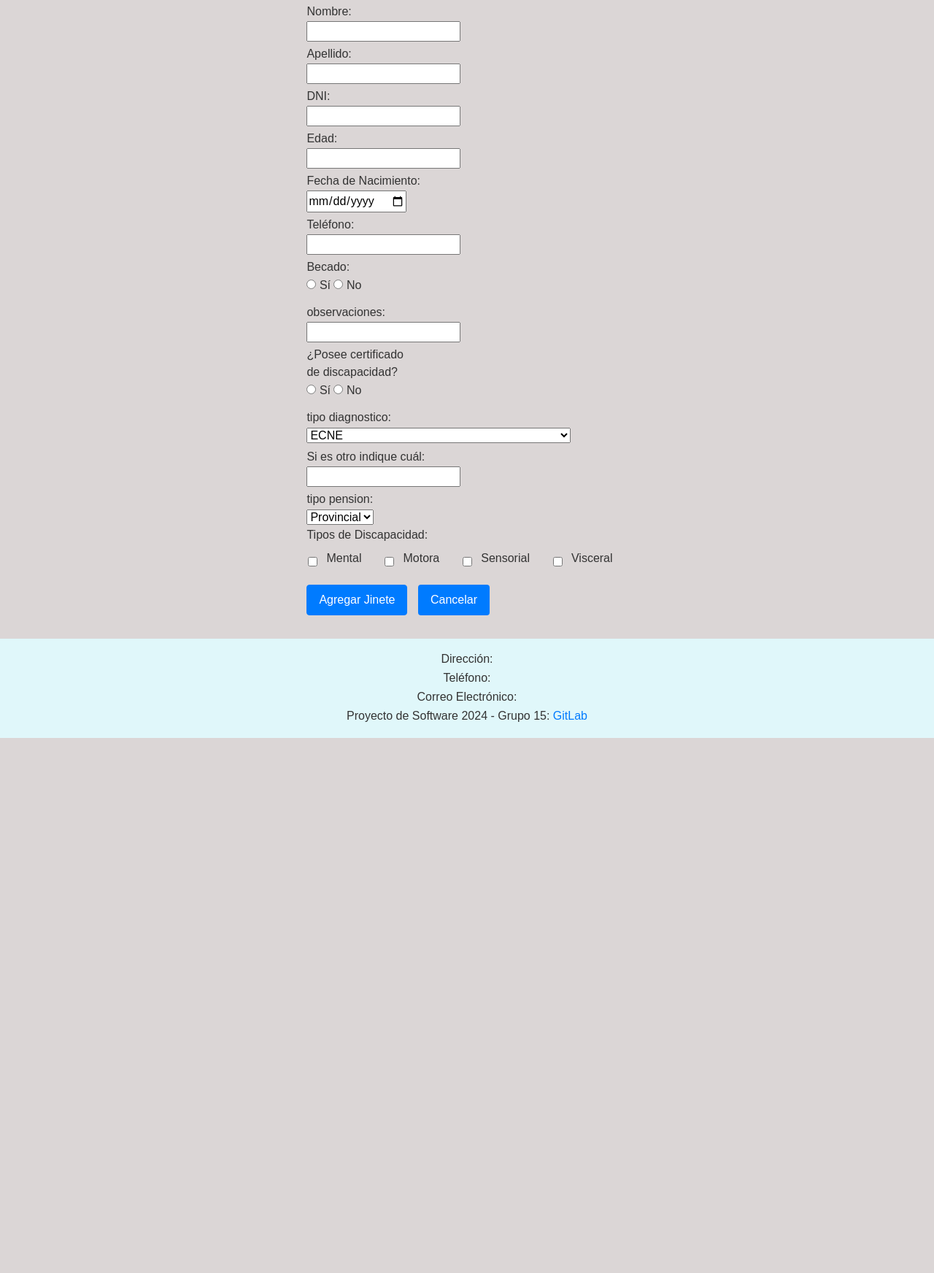
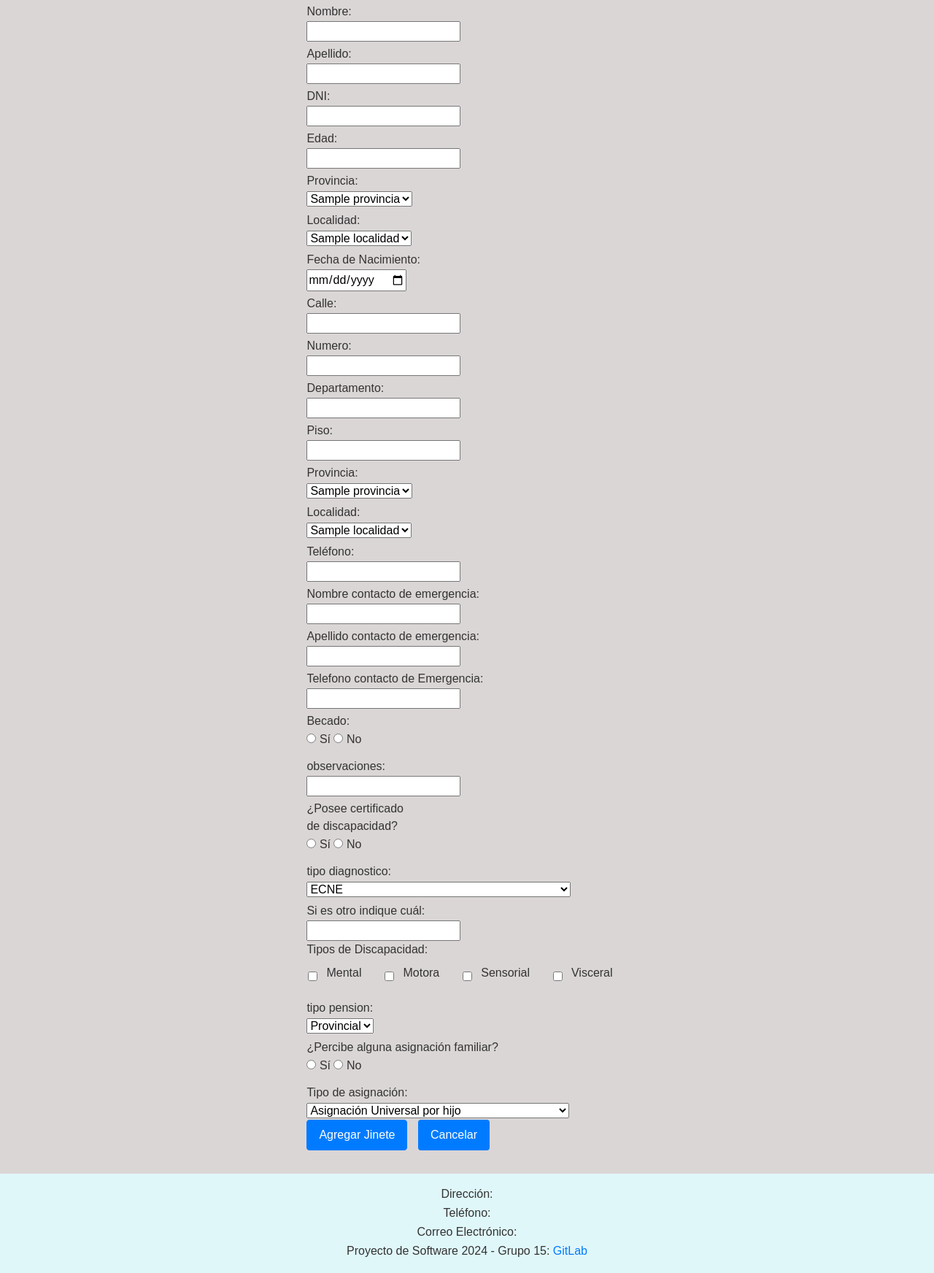
Before and after one commit to Teddyware01/CEDICA, a Flask app: page /jinetes/agregar_jinete in a window 1280 px wide. Shown: the part 137-1881 px from the top of the page at 73% size. Before the commit the page ends 1148 px from the top, so only its background shows below. Run offline with Flask 3, Linux system fonts and the light colour scheme; tables that the repository leaves empty hold one stand-in row (values such as "Sample post"); some libraries are stand-ins or nearby versions.

Commit message:
Avances con el modelo y las vistas.

```diff
--- a/admin/src/core/equipo/extra_models.py
+++ b/admin/src/core/equipo/extra_models.py
@@ -9,6 +9,7 @@ class ContactoEmergencia(db.Model):
     telefono = db.Column(db.String(15), nullable=False, unique=False)
 
     empleado = db.relationship("Empleado", back_populates="contacto_emergencia")
+    jinete = db.relationship("Jinete", back_populates="contacto_emergencia")
 
 
 class Domicilio(db.Model):
@@ -24,7 +25,7 @@ class Domicilio(db.Model):
     localidad = db.relationship("Localidad", backref="domicilios")
 
     empleado = db.relationship("Empleado", back_populates="domicilio")
-
+    jinete = db.relationship("Jinete", back_populates="domicilio")
 
 class Localidad(db.Model):
     id = db.Column(db.Integer, primary_key=True)
@@ -32,7 +33,10 @@ class Localidad(db.Model):
     provincia_id = db.Column(db.Integer, db.ForeignKey("provincia.id"), nullable=False)
     provincia = db.relationship("Provincia", backref="localidad")
 
+    jinetes = db.relationship("Jinete", back_populates="localidad_nacimiento")
 
 class Provincia(db.Model):
     id = db.Column(db.Integer, primary_key=True)
     nombre = db.Column(db.String(255), nullable=False, unique=True)
+
+    jinetes = db.relationship("Jinete", back_populates="provincia_nacimiento")
--- a/admin/src/core/jya/forms.py
+++ b/admin/src/core/jya/forms.py
@@ -9,9 +9,10 @@ from wtforms import (
     SubmitField,
     widgets,
 )
-from wtforms.validators import DataRequired, Email, Length, Optional, Regexp
+from wtforms.validators import DataRequired, Email, Length, Optional, Regexp, ValidationError
 from wtforms.widgets import DateInput
-from .models import PensionEnum, DiagnosticoEnum, TiposDiscapacidadEnum
+from .models import PensionEnum, DiagnosticoEnum, TiposDiscapacidadEnum, AsignacionEnum
+from src.core.equipo.extra_models import Localidad
 
 class AddJineteForm(FlaskForm):
     nombre = StringField(
@@ -79,7 +80,7 @@ class AddJineteForm(FlaskForm):
         choices=[(disc.name, disc.value) for disc in TiposDiscapacidadEnum],
         validators=[DataRequired(message="Seleccionar al menos un tipo de discapacidad es obligatorio")],
     )
-    '''
+
     localidad_nacimiento = SelectField(
         "Localidad de Nacimiento", coerce=int, validators=[DataRequired()]
     )
@@ -88,15 +89,15 @@ class AddJineteForm(FlaskForm):
         "Provincia de Nacimiento", coerce=int, validators=[DataRequired()]
     )
 
-    domicilio_calle = StringField("Calle", validators=[DataRequired()])
-    domicilio_numero = IntegerField("Número", validators=[DataRequired()])
-    domicilio_departamento = IntegerField("Departamento", validators=[DataRequired()])
-    domicilio_piso = IntegerField("Piso", validators=[DataRequired()])
+    domicilio_calle = StringField("Calle", validators=[DataRequired("Ingrese calle del domicilio")])
+    domicilio_numero = IntegerField("Número", validators=[DataRequired("Ingrese número del domicilio")])
+    domicilio_departamento = IntegerField("Departamento", validators=[Optional()])
+    domicilio_piso = IntegerField("Piso", validators=[Optional()])
+    domicilio_provincia = SelectField(
+        "Provincia", coerce=int, validators=[DataRequired("Selecione una provincia")]
+    )
     domicilio_localidad = SelectField(
-        "Localidad", coerce=int, validators=[DataRequired()]
-    )
-    domicilio_provincia = SelectField(
-        "Provincia", coerce=int, validators=[DataRequired()]
+        "Localidad", coerce=int, validators=[DataRequired("Selecione una localidad.")]
     )
 
     contacto_emergencia_nombre = StringField(
@@ -109,16 +110,33 @@ class AddJineteForm(FlaskForm):
         "Teléfono", validators=[DataRequired(), Length(max=15)]
     )
 
+    submit = SubmitField("Guardar")
+
+    # Validación personalizada, el nombre declarado sigue nomenclatura a respetar.
+    def validate_domicilio_localidad(self, field_localidad):
+        # Obtener la localidad seleccionada
+        localidad_id = field_localidad.data
+        provincia_id_seleccionada = self.domicilio_provincia.data
+
+        # Consultar la localidad en la base de datos
+        localidad = Localidad.query.get(localidad_id)
+        if localidad.provincia_id != provincia_id_seleccionada:
+            raise ValidationError("La localidad seleccionada no corresponde a la provincia elegida.")
+
+    asignacion_familiar = BooleanField("Asignacion familiar")
+
+    tipo_asignacion = SelectField(
+        "Asignacion familiar",
+        choices=[(asig.name, asig.value) for asig in AsignacionEnum],
+        validators=[DataRequired(message="El tipo de asignacion es obligatorio")],
+    )
+
 ####################### PORCENTAJE DE BECAS #################
-
+'''
     profesionales = SelectField(
         "Profesionales",
         validators=[DataRequired(message="Los profesionales son obligatorios")],
     )
-
-
-
-    asignacion_familiar
 
     obra_social = StringField(
         "Obra Social",
@@ -191,5 +209,3 @@ class AddJineteForm(FlaskForm):
 
     auxiliar_institucion
 '''
-
-    submit = SubmitField("Guardar")
--- a/admin/src/web/controllers/jya.py
+++ b/admin/src/web/controllers/jya.py
@@ -5,7 +5,8 @@ from src.core import auth
 from src.core import jya
 from src.core.database import db
 from src.core.jya.forms import AddJineteForm
-from src.core.jya.models import PensionEnum, DiagnosticoEnum, TiposDiscapacidadEnum
+from src.core.jya.models import PensionEnum, DiagnosticoEnum, TiposDiscapacidadEnum, AsignacionEnum
+from src.core.equipo.extra_models import Domicilio, ContactoEmergencia
 
 bp = Blueprint("jya", __name__, url_prefix="/jinetes")
 
@@ -26,19 +27,47 @@ def add_jinete_form():
     form.pension.choices = [(p.name, p.value) for p in PensionEnum]
     form.diagnostico.choices = [(d.name, d.value) for d in DiagnosticoEnum]
     form.tipos_discapacidad.choices = [(disc.name, disc.value) for disc in TiposDiscapacidadEnum]
+    form.domicilio_provincia.choices = [
+        (p.id, p.nombre) for p in jya.list_provincias()
+    ]
+    form.domicilio_localidad.choices = [
+        (p.id, p.nombre) for p in jya.list_localidades()
+    ]
+    form.tipo_asignacion.choices = [(asig.name, asig.value) for asig in AsignacionEnum]
+
     return render_template("jya/agregar_jya.html", form=form)
 
 
 @bp.post("/agregar_jinete")
 def add_jinete():
     form = AddJineteForm(request.form)
+    cargar_choices_form(form)
+    localidad = jya.get_localidad_by_id(form.domicilio_localidad.data)
+    provincia = jya.get_provincia_by_id(form.domicilio_provincia.data)
+    nuevo_domicilio = jya.add_domiclio(
+        calle=form.domicilio_calle.data,
+        numero=form.domicilio_numero.data,
+        departamento=form.domicilio_departamento.data,
+        piso=form.domicilio_piso.data,
+        localidad=localidad,
+        provincia=provincia,
+    )
+
+    nuevo_contacto_emergencia = jya.add_contacto_emergencia(
+        nombre=form.contacto_emergencia_nombre.data,
+        apellido=form.contacto_emergencia_apellido.data,
+        telefono=form.contacto_emergencia_telefono.data,
+    )
+
     jya.create_jinete(
         nombre=request.form["nombre"],
         apellido=request.form["apellido"],
         dni=request.form["dni"],
         edad=request.form["edad"],
         fecha_nacimiento=request.form["fecha_nacimiento"],
+        domicilio=nuevo_domicilio,
         telefono=request.form["telefono"],
+        contacto_emergencia_id=nuevo_contacto_emergencia.id,
         becado=form.becado.data,
         observaciones=form.observaciones.data,
         certificado_discapacidad=form.certificado_discapacidad.data,
@@ -46,7 +75,11 @@ def add_jinete():
         pension=form.pension.data,
         diagnostico=form.diagnostico.data,
         otro=form.otro.data,
-        tipos_discapacidad = [TiposDiscapacidadEnum[tipos_discapacidad] for tipos_discapacidad in form.tipos_discapacidad.data]
+        tipos_discapacidad = [TiposDiscapacidadEnum[tipos_discapacidad] for tipos_discapacidad in form.tipos_discapacidad.data],
+        asignacion_familiar=form.asignacion.data,
+        tipo_asignacion=[AsignacionEnum[tipo_asignacion] for tipo_asignacion in form.tipo_asignacion.data],
+
+
         #profesionales=form.profesionales.data,
     )
 
@@ -60,13 +93,30 @@ def view_jinete(jinete_id):
     tipos_discapacidad_nombres = [tipo.name for tipo in jinete.tipos_discapacidad] if jinete.tipos_discapacidad else []
     return render_template("jya/ver_jya.html", jinete=jinete, tipos_discapacidad=tipos_discapacidad_nombres)
 
+
 @bp.get("/editar_jinete<int:jinete_id>")
 def edit_jinete_form(jinete_id):
     jinete = jya.traer_jinete(jinete_id)
-    return render_template("jya/editar_jya.html", jinete=jinete)
+    form = AddJineteForm(obj=jinete)
+    cargar_choices_form(form)
+    # Asignar los valores del domicilio
+    '''form.domicilio_calle.data = jinete.domicilio.calle
+    form.domicilio_numero.data = jinete.domicilio.numero
+    form.domicilio_piso.data = jinete.domicilio.piso
+    form.domicilio_departamento.data = jinete.domicilio.departamento
+    form.domicilio_localidad.data = jinete.domicilio.localidad
+    form.domicilio_provincia.data = jinete.domicilio.provincia'''
+
+    # Asignar los valores del contacto de emergencia
+    form.contacto_emergencia_nombre.data = jinete.contacto_emergencia.nombre
+    form.contacto_emergencia_apellido.data = jinete.contacto_emergencia.apellido
+    form.contacto_emergencia_telefono.data = jinete.contacto_emergencia.telefono
+    return render_template("jya/editar_jya.html", jinete=jinete, form=form)
 
 @bp.post("/editar_jinete<int:jinete_id>")
 def editar_jinete(jinete_id):
+    jinete = jya.traer_jinete(jinete_id)
+    form = AddJineteForm(obj=jinete)
     jya.edit_jinete(
         jinete_id,
         nombre=request.form["nombre"],
@@ -74,7 +124,10 @@ def editar_jinete(jinete_id):
         dni=request.form["dni"],
         telefono=request.form["telefono"],
         fecha_nacimiento=request.form["fecha_nacimiento"],
+        #domicilio_provincia = [(p.id, p.nombre) for p in jya.list_provincias()],
+        #domicilio_localidad = [(l.id, l.nombre) for l in jya.list_localidades()],
     )
+
     flash("Jinete actualizado exitosamente", "success")
     return redirect(url_for("jya.listar_jinetes"))
 
@@ -118,3 +171,9 @@ def cargar_choices_form(form, jya=None):
     # Cargar las opciones para los campos de selección
     form.pension.choices = [(p.name, p.value) for p in PensionEnum]
     form.diagnostico.choices = [(d.name, d.value) for d in DiagnosticoEnum]
+    form.domicilio_provincia.choices = [
+        (p.id, p.nombre) for p in jya.list_provincias()
+    ]
+    form.domicilio_localidad.choices = [
+        (l.id, l.nombre) for l in jya.list_localidades()
+    ]
--- a/admin/src/web/templates/jya/agregar_jya.html
+++ b/admin/src/web/templates/jya/agregar_jya.html
@@ -41,13 +41,68 @@
         </div>
 
         <div>
+            <label for="provincia_nacimiento" class="form-element">Provincia:</label>
+            {{ form.domicilio_provincia }}
+        </div>
+
+        <div>
+            <label for="localidad_nacimiento" class="form-element">Localidad:</label>
+            {{ form.domicilio_localidad }}
+        </div>
+
+        <div>
             <label for="fecha_nacimiento" class="form-element">Fecha de Nacimiento:</label>
             {{ form.fecha_nacimiento }}
         </div>
 
         <div>
+            <label for="domicilio_calle" class="form-element">Calle:</label>
+            {{ form.domicilio_calle }}
+        </div>
+
+        <div>
+            <label for="domicilio_numero" class="form-element">Numero:</label>
+            {{ form.domicilio_numero }}
+        </div>
+
+        <div>
+            <label for="domicilio_departamento" class="form-element">Departamento:</label>
+            {{ form.domicilio_departamento }}
+        </div>
+
+        <div>
+            <label for="domicilio_piso" class="form-element">Piso:</label>
+            {{ form.domicilio_piso }}
+        </div>
+
+        <div>
+            <label for="domicilio_provincia" class="form-element">Provincia:</label>
+            {{ form.domicilio_provincia }}
+        </div>
+
+        <div>
+            <label for="domicilio_localidad" class="form-element">Localidad:</label>
+            {{ form.domicilio_localidad }}
+        </div>
+
+        <div>
             <label for="telefono" class="form-element">Teléfono:</label>
             {{ form.telefono }}
+        </div>
+
+        <div>
+            <label for="contacto_emergencia_nombre" class="form-element">Nombre contacto de emergencia:</label>
+            {{ form.contacto_emergencia_nombre }}
+        </div>
+
+        <div>
+            <label for="contacto_emergencia_apellido" class="form-element">Apellido contacto de emergencia:</label>
+            {{ form.contacto_emergencia_apellido }}
+        </div>
+
+        <div>
+            <label for="contacto_emergencia_telefono" class="form-element">Telefono contacto de Emergencia:</label>
+            {{ form.contacto_emergencia_telefono }}
         </div>
 
         <div>
@@ -106,11 +161,6 @@
             {{ form.otro }}
         </div>
 
-        <div>
-            <label for="pension" class="form-element">tipo pension:</label>
-            {{ form.pension }}
-        </div>
-
         <div class="form-group">
             <label for="tipos_discapacidad">Tipos de Discapacidad:</label>
             <div class="checkbox-group">
@@ -121,6 +171,41 @@
             </div>
         </div>
 
+
+        <div>
+            <label for="pension" class="form-element">tipo pension:</label>
+            {{ form.pension }}
+        </div>
+
+        <div>
+            <label for="asignacion_familiar" class="form-element">¿Percibe alguna asignación familiar?</label>
+            <input type="radio" id="asignacion_si" name="asignacion" value="si">
+            <label for="asignacion_si">Sí</label>
+            <input type="radio" id="asignacion_no" name="asignacion" value="no">
+            <label for="asignacion_no">No</label>
+        </div>
+
+        <div>
+            <label for="tipo_asignacion" class="form-element">Tipo de asignación:</label>
+            {{ form.tipo_asignacion(id="tipo_asignacion") }} <!-- Añade un ID aquí -->
+        </div>
+
+        <script>
+        document.addEventListener('DOMContentLoaded', function () {
+            const radioButtons = document.querySelectorAll('input[name="asignacion"]');
+            const selectAsignacion = document.getElementById('tipo_asignacion'); // Asegúrate de que este ID sea correcto
+
+            radioButtons.forEach(radio => {
+                radio.addEventListener('change', function() {
+                    // Habilita o deshabilita el elemento según si la opción "Sí" está seleccionada
+                    selectAsignacion.disabled = !document.getElementById('asignacion_si').checked;
+                });
+            });
+        });
+        </script>
+
+
+
         <div>
             <button type="submit" class="btn btn-primary">Agregar Jinete</button>
             <a href="{{ url_for('jya.listar_jinetes') }}" class="btn btn-cancel">Cancelar</a>
```
Also changed, not shown: admin/src/core/jya/__init__.py (+4 -11 lines), admin/src/core/jya/models.py (+71 -49 lines), admin/src/core/seeds.py (+13 -1 lines), admin/src/web/templates/jya/ver_jya.html (+26 -9 lines).
